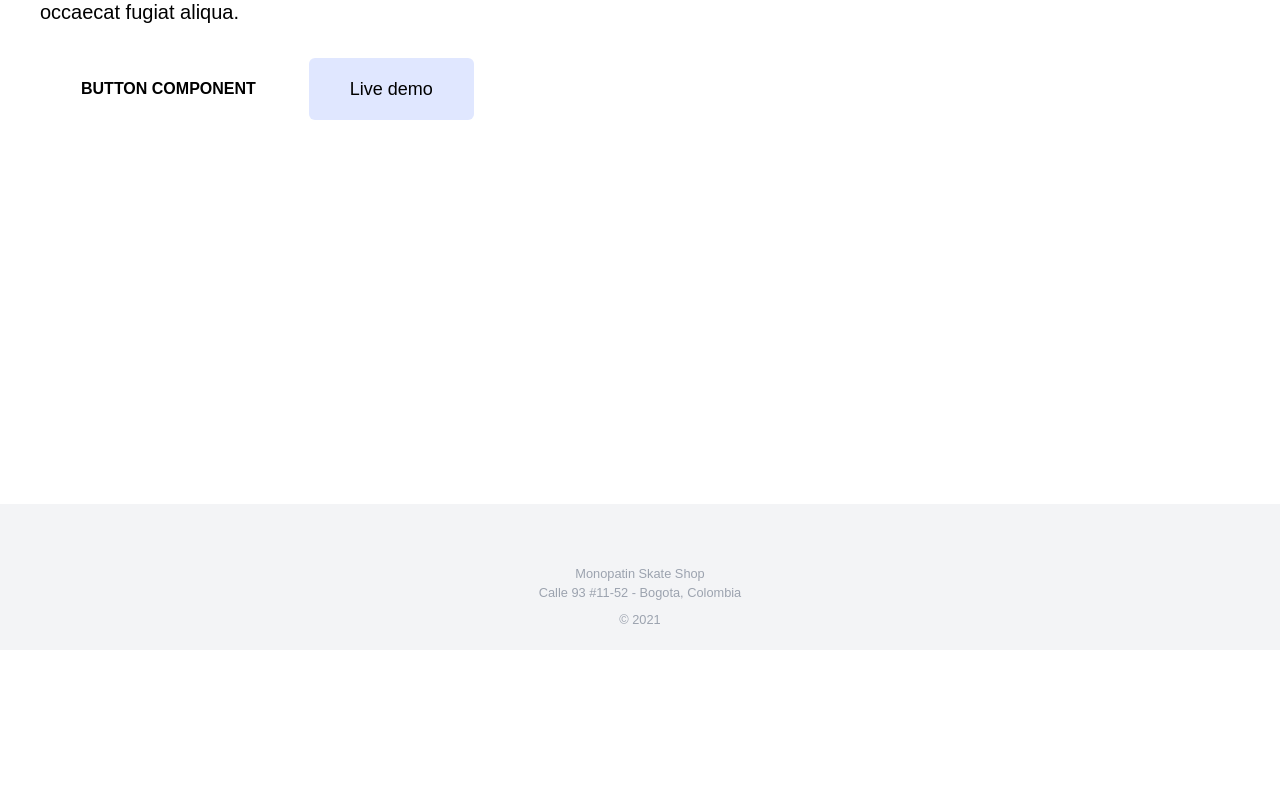
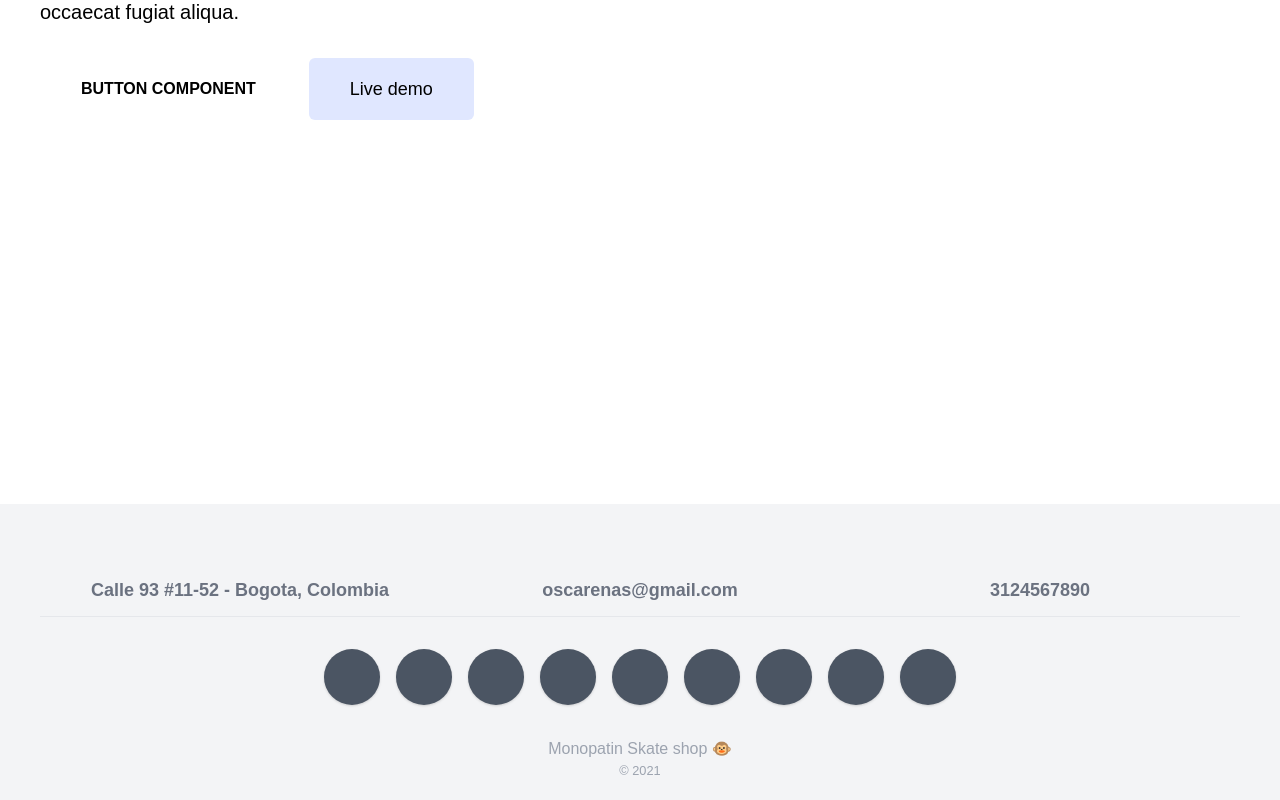
Before and after one commit to oscarenas/commerce-v1, a Next.js app: page / in a window 1280 px wide. Shown: the part 3126-3926 px from the top of the page. Before the commit the page ends 3776 px from the top, so only its background shows below. Built offline with nearby package versions, Linux system fonts and the light colour scheme.

Commit message:
[SS] - Adjust footer config

```diff
--- a/components/common/Footer/Footer.js
+++ b/components/common/Footer/Footer.js
@@ -1,44 +1,57 @@
 import React from 'react';
 import { Container } from '@components/ui';
+import { shareSocial, shareMail, sharePhone } from '@lib/shareLinks';
 
-function Footer() {
+function Footer(props) {
+  const { data } = props;
+  const social = shareSocial(data);
   const date = new Date();
+
   return (
     <footer>
       <div className="bg-gray-100 md:pt-10 md:pb-5  xs:pt-10 xs:pb-5">
         <Container>
-          <div className="flex justify-center  text-gray-600">
-            <div className="mx-4 text-4xl">
-              <a href="#">
-                <i className="fab fa-facebook"></i>
-              </a>
-            </div>
+          <div className="relative border-solid border-b border-gray-200 mb-8">
+            <div className="flex md:justify-evenly sm:flex-wrap xs:flex-col">
+              <div className="py-3 sm:text-center xs:justify-center xs:w-full sm:w-1/3 xs:flex xs:h-14">
+                <div className="sm:text-3xl xs:text-lg mb-5 xs:mr-3 text-gray-600">
+                  <i className="fas fa-map-marker-alt"></i>
+                </div>
+                <span className="sm:text-lg xs:text-lg text-gray-500 font-semibold">
+                  {data.direccion}
+                </span>
+              </div>
 
-            <div className="mx-4 text-4xl">
-              <a href="#">
-                <i className="fab fa-instagram"></i>
-              </a>
-            </div>
+              <div className="py-3 sm:text-center xs:justify-center xs:w-full sm:w-1/3 xs:flex xs:h-14">
+                <div className="sm:text-3xl xs:text-lg mb-5 xs:mr-3 text-gray-600">
+                  <i className="far fa-envelope"></i>
+                </div>
+                <a href={shareMail(data.correo)}>
+                  <span className="sm:text-lg xs:text-lg text-gray-500 font-semibold">
+                    {data.correo}
+                  </span>
+                </a>
+              </div>
 
-            <div className="mx-4 text-4xl">
-              <a href="#">
-                <i className="fab fa-twitter"></i>
-              </a>
-            </div>
-
-            <div className="mx-4 text-4xl">
-              <a href="#">
-                <i className="fab fa-whatsapp"></i>
-              </a>
+              <div className="py-3 sm:text-center xs:justify-center xs:w-full sm:w-1/3 xs:flex xs:h-14">
+                <div className="sm:text-3xl xs:text-lg mb-5 xs:mr-3 text-gray-600">
+                  <i className="fas fa-phone-alt"></i>
+                </div>
+                <a href={sharePhone(data.telefono)}>
+                  <span className="sm:text-lg xs:text-lg text-gray-500 font-semibold">
+                    {data.telefono}
+                  </span>
+                </a>
+              </div>
             </div>
           </div>
-          <div className="flex justify-center mt-5 text-gray-400">
-            <small>Monopatin Skate Shop</small>
+          <div className="flex justify-center  text-gray-600 flex-wrap">
+            {social && <SocialButton data={social} />}
           </div>
           <div className="flex justify-center text-gray-400">
-            <small>Calle 93 #11-52 - Bogota, Colombia</small>
+            <span>{data.titulo}</span>
           </div>
-          <div className="flex justify-center text-gray-400 mt-2">
+          <div className="flex justify-center text-gray-400">
             <small>© {date.getFullYear()}</small>
           </div>
         </Container>
@@ -47,4 +60,24 @@ function Footer() {
   );
 }
 
+export const SocialButton = ({ data }) =>
+  data.map((item, index) => {
+    const { label, url, icon } = item;
+    return (
+      <div
+        key={index}
+        className="text-3xl sm:mb-8 xs:mb-12 rounded-full shadow text-center mx-2 content-center self-center justify-center flex bg-gray-600"
+      >
+        <a
+          className="my-2 mx-2 text-white text-4xl w-10 h-10"
+          href={url}
+          title={label}
+          target="_blank"
+        >
+          <i className={icon}></i>
+        </a>
+      </div>
+    );
+  });
+
 export default Footer;
--- a/components/common/Layout/Layout.js
+++ b/components/common/Layout/Layout.js
@@ -4,6 +4,7 @@ import { Footer, Navbar } from '@components/common';
 
 const SEO = {
   seo: {
+    id: 'cokwr',
     pagina: 'Monopatin',
     titulo: 'Monopatin Skate shop 🐵',
     descripcion:
@@ -14,14 +15,14 @@ const SEO = {
     telefono: '3124567890',
     direccion: 'Calle 93 #11-52 - Bogota, Colombia',
     whatsapp: '3124567890',
-    messenger: false,
+    messenger: 'https://instagram/cerveza',
     instagram: 'https://instagram/cerveza',
     facebook: 'https://www.facebook.com/Cerveza',
     twitter: 'https://twitter.com/UsuarioBici',
-    youtube: false,
-    snapchat: false,
-    linkedin: false,
-    tiktok: false,
+    youtube: 'https://twitter.com/UsuarioBici',
+    snapchat: 'https://twitter.com/UsuarioBici',
+    linkedin: 'https://twitter.com/UsuarioBici',
+    tiktok: 'https://twitter.com/UsuarioBici',
   },
 };
 
@@ -31,7 +32,7 @@ function Layout(props) {
     <div className="h-12 w-full font-body">
       <Navbar logo={SEO.seo.logo} titulo={SEO.seo.titulo} />
       <main className="mx-auto pt-20">{children}</main>
-      <Footer />
+      <Footer data={SEO.seo} />
     </div>
   );
 }
--- a/components/ui/Sidebar/Sidebar.js
+++ b/components/ui/Sidebar/Sidebar.js
@@ -52,7 +52,9 @@ function Sidebar({ open = false, onClose }) {
                     <div className="divide-y divide-gray-300 divide-solid text-gray-500">
                       <div className="flex">
                         <div className="w-6/12 py-5 pl-5">
-                          <span className="ml-3 font-bold">MENU</span>
+                          <span className="ml-3 font-bold uppercase">
+                            {LABELS.menuLabel}
+                          </span>
                         </div>
 
                         <div className="w-6/12 py-5 pr-5 text-right">
--- /dev/null
+++ b/lib/shareLinks.js
@@ -0,0 +1,117 @@
+const shareSocial = (info) => {
+  let tmpSocial = [];
+  let url = {};
+
+  for (const key in info) {
+    if (info.hasOwnProperty(key)) {
+      const element = info[key];
+      if (element) {
+        switch (key) {
+          case 'whatsapp':
+            url = {
+              label: 'Whatsapp',
+              url: `https://wa.me/+57${encodeURI(element)}`,
+              icon: 'fab fa-whatsapp',
+            };
+            tmpSocial.push(url);
+
+            break;
+
+          case 'messenger':
+            url = {
+              label: 'Messenger',
+              url: encodeURI(element),
+              icon: 'fab fa-facebook-messenger',
+            };
+            tmpSocial.push(url);
+
+            break;
+
+          case 'instagram':
+            url = {
+              label: 'Instagram',
+              url: encodeURI(element),
+              icon: 'fab fa-instagram',
+            };
+            tmpSocial.push(url);
+
+            break;
+
+          case 'facebook':
+            url = {
+              label: 'Facebook',
+              url: encodeURI(element),
+              icon: 'fab fa-facebook-f',
+            };
+            tmpSocial.push(url);
+
+            break;
+
+          case 'twitter':
+            url = {
+              label: 'Twitter',
+              url: encodeURI(element),
+              icon: 'fab fa-twitter',
+            };
+            tmpSocial.push(url);
+
+            break;
+
+          case 'youtube':
+            url = {
+              label: 'Youtube',
+              url: encodeURI(element),
+              icon: 'fab fa-youtube',
+            };
+            tmpSocial.push(url);
+
+            break;
+
+          case 'snapchat':
+            url = {
+              label: 'Snapchat',
+              url: encodeURI(element),
+              icon: 'fab fa-snapchat-ghost',
+            };
+            tmpSocial.push(url);
+
+            break;
+
+          case 'linkedin':
+            url = {
+              label: 'Linkedin',
+              url: encodeURI(element),
+              icon: 'fab fa-linkedin',
+            };
+            tmpSocial.push(url);
+
+            break;
+
+          case 'tiktok':
+            url = {
+              label: 'Tiktok',
+              url: encodeURI(element),
+              icon: 'fab fa-tiktok',
+            };
+            tmpSocial.push(url);
+
+            break;
+
+          default:
+            break;
+        }
+      }
+    }
+  }
+  return tmpSocial;
+};
+
+const sharePhone = (phone) => {
+  return `tel:+57${phone}`;
+};
+
+const shareMail = (correo) => {
+  return `mailto:${correo}`;
+};
+
+export { shareSocial, sharePhone, shareMail };
--- a/package.json
+++ b/package.json
@@ -5,7 +5,8 @@
   "scripts": {
     "dev": "next dev",
     "build": "next build",
-    "start": "next start"
+    "start": "next start",
+    "find:unused": "next-unused"
   },
   "dependencies": {
     "@fortawesome/fontawesome-free": "^5.15.2",
```
Also changed, not shown: lib/utils.js (deleted).
